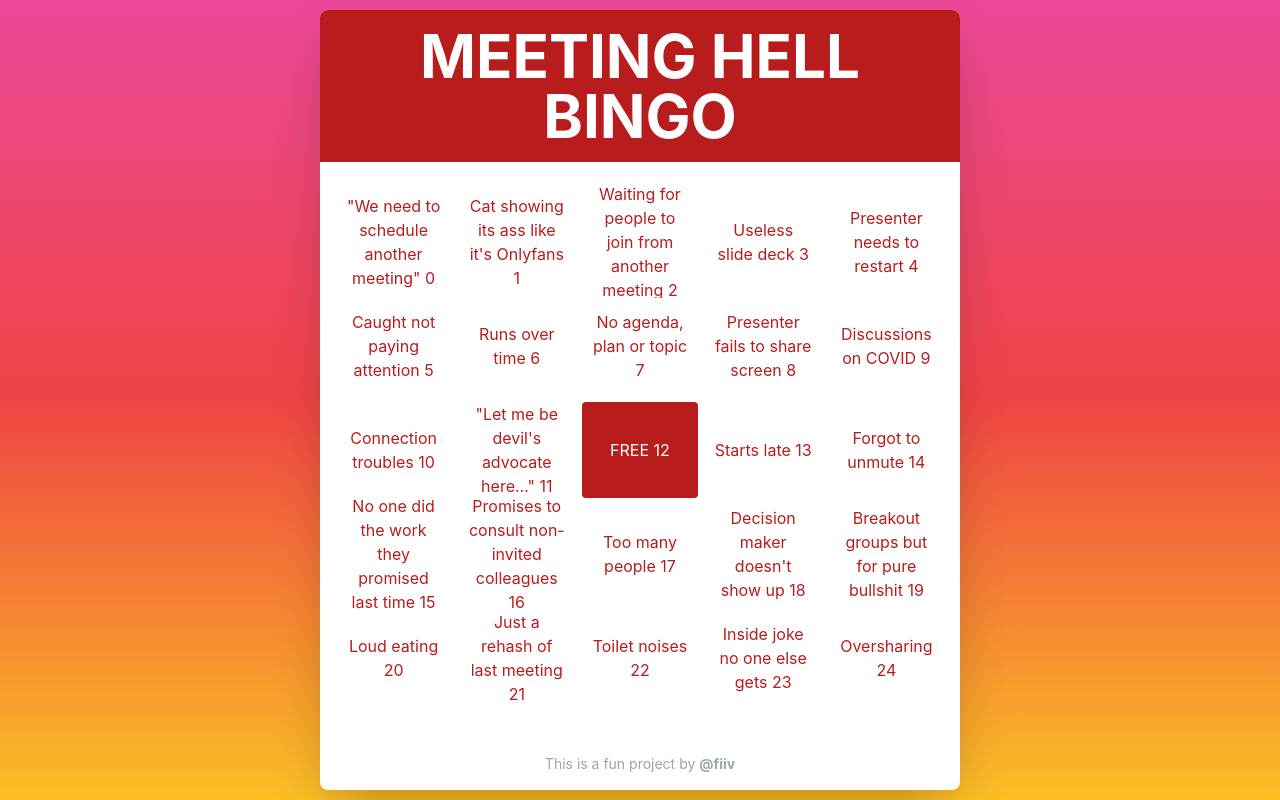
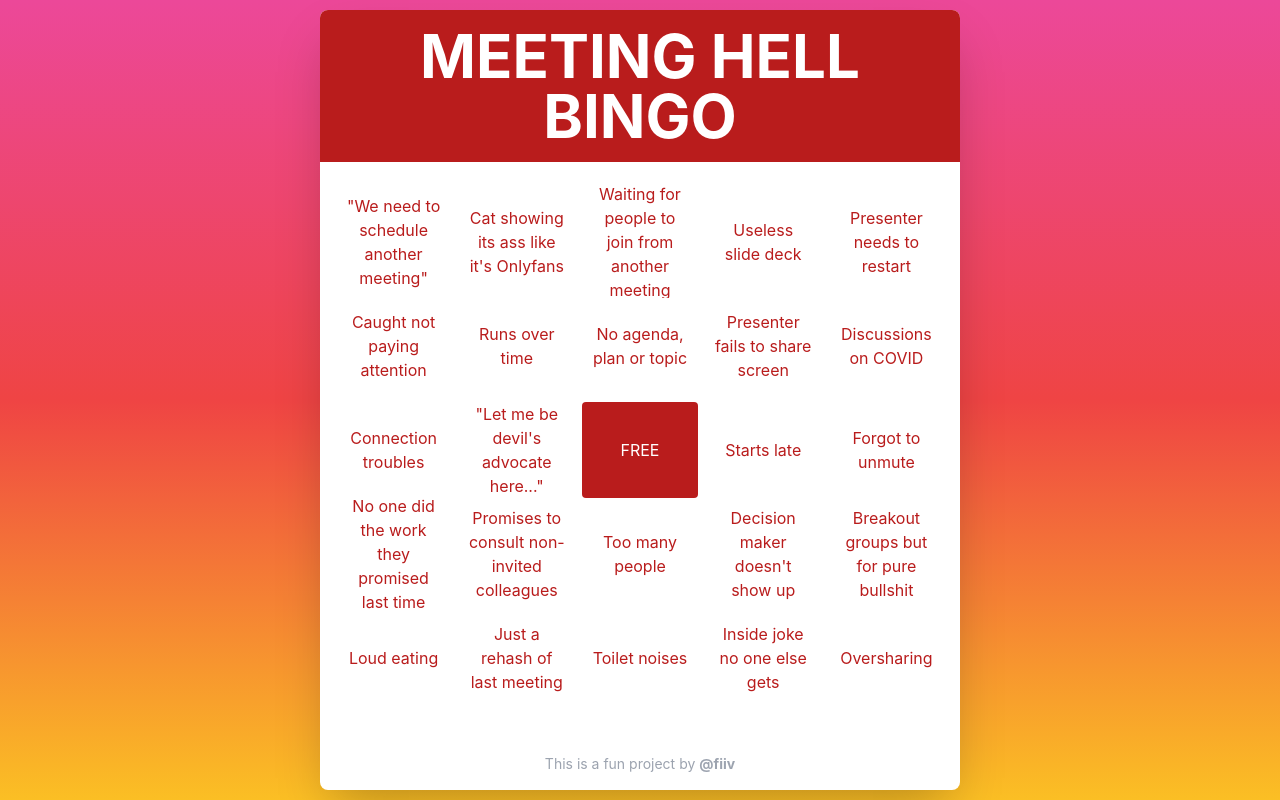
Before and after one commit to ploguus/meetinghellbingo, a Next.js app: page / in a window 1280 px wide. Built offline with nearby package versions, Linux system fonts and the light colour scheme; a web font is replaced by a local one.

Commit message:
removing index

```diff
--- a/pages/index.js
+++ b/pages/index.js
@@ -10,7 +10,7 @@ const BingoSquare = ({ index, id, label, checked, onClick, isClickable = true }
   <button
     className={`h-24 flex items-center justify-center p-2 focus:outline-none rounded ${isClickable ? 'cursor-pointer' : 'cursor-default'} ${checked ? 'bg-red-700' : 'bg-white'}`}
     onClick={() => isClickable && onClick(id, index)}>
-    <p className={`text-center text-md ${checked ? 'text-white' : 'text-red-700'}`}>{label} {index}</p>
+    <p className={`text-center text-md ${checked ? 'text-white' : 'text-red-700'}`}>{label}</p>
   </button>
 )
 
```
